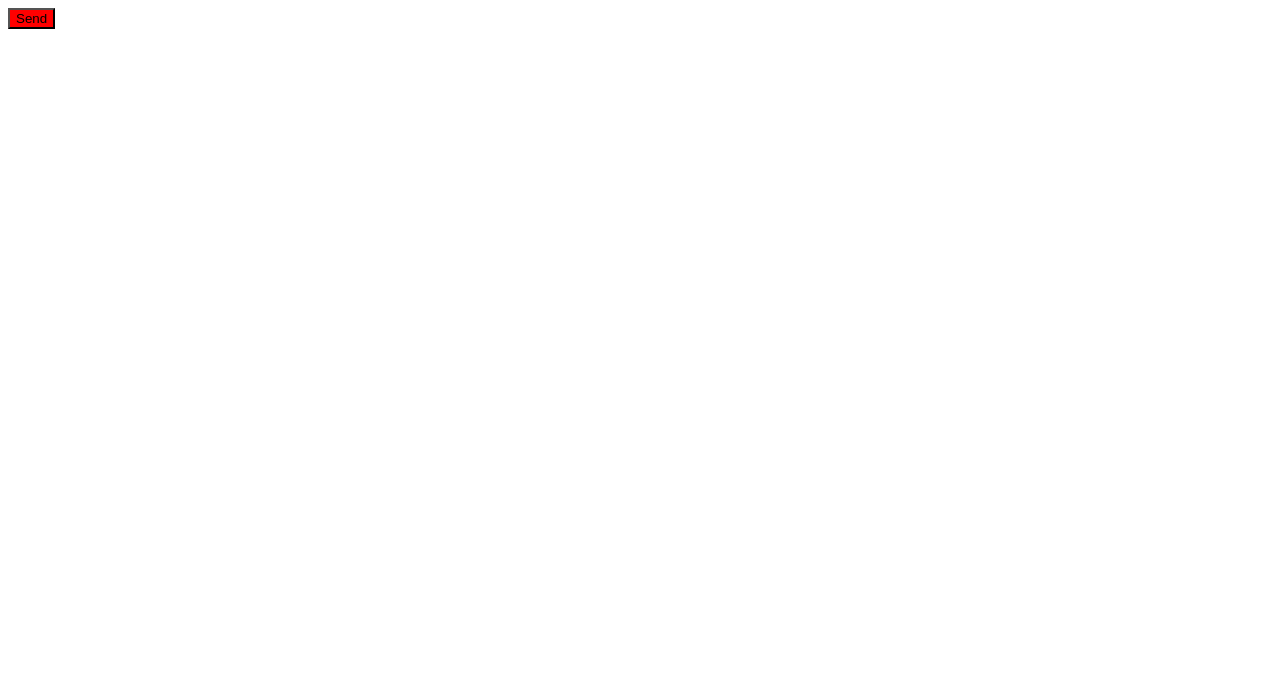
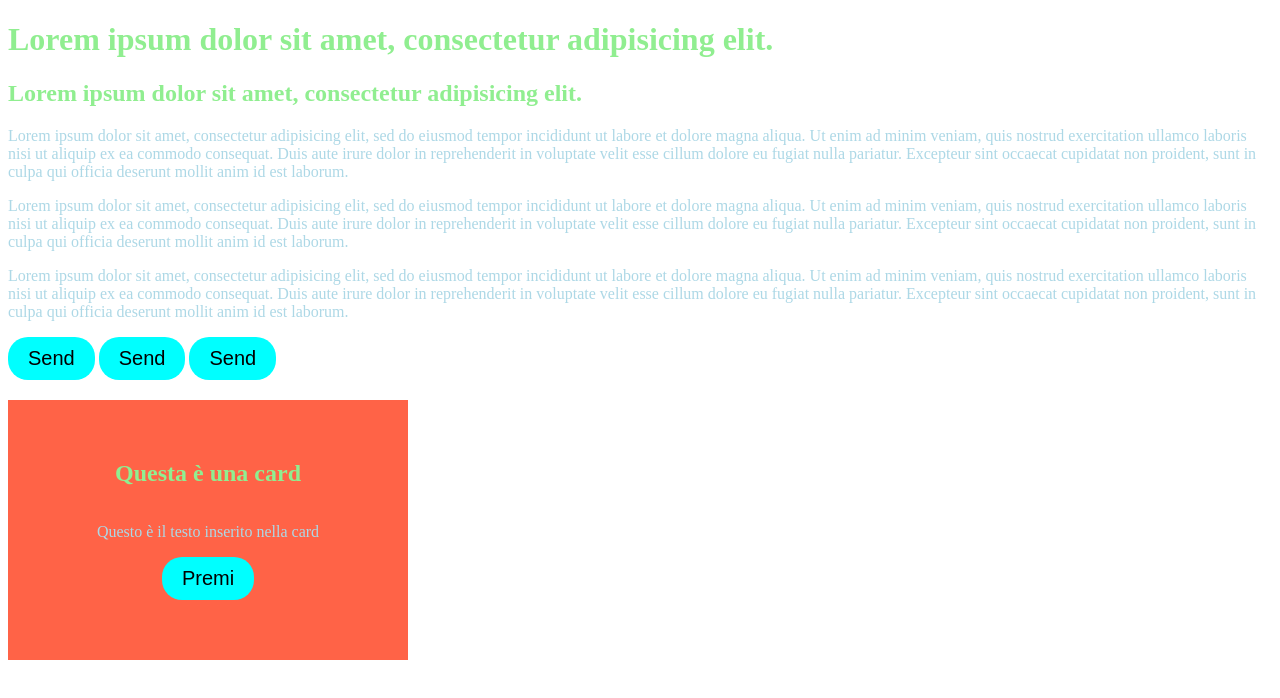
Before and after one commit to ManfrediMauroMarrone/html-sass-first, a plain HTML site: page index.html in a window 1280 px wide. Drawn offline with Linux system fonts and the light colour scheme.

Commit message:
inserito componenti html e style

```diff
--- a/index.html
+++ b/index.html
@@ -6,6 +6,18 @@
     <title></title>
   </head>
   <body>
+    <h1>Lorem ipsum dolor sit amet, consectetur adipisicing elit.</h1>
+    <h2>Lorem ipsum dolor sit amet, consectetur adipisicing elit.</h2>
+    <p>Lorem ipsum dolor sit amet, consectetur adipisicing elit, sed do eiusmod tempor incididunt ut labore et dolore magna aliqua. Ut enim ad minim veniam, quis nostrud exercitation ullamco laboris nisi ut aliquip ex ea commodo consequat. Duis aute irure dolor in reprehenderit in voluptate velit esse cillum dolore eu fugiat nulla pariatur. Excepteur sint occaecat cupidatat non proident, sunt in culpa qui officia deserunt mollit anim id est laborum.</p>
+    <p>Lorem ipsum dolor sit amet, consectetur adipisicing elit, sed do eiusmod tempor incididunt ut labore et dolore magna aliqua. Ut enim ad minim veniam, quis nostrud exercitation ullamco laboris nisi ut aliquip ex ea commodo consequat. Duis aute irure dolor in reprehenderit in voluptate velit esse cillum dolore eu fugiat nulla pariatur. Excepteur sint occaecat cupidatat non proident, sunt in culpa qui officia deserunt mollit anim id est laborum.</p>
+    <p>Lorem ipsum dolor sit amet, consectetur adipisicing elit, sed do eiusmod tempor incididunt ut labore et dolore magna aliqua. Ut enim ad minim veniam, quis nostrud exercitation ullamco laboris nisi ut aliquip ex ea commodo consequat. Duis aute irure dolor in reprehenderit in voluptate velit esse cillum dolore eu fugiat nulla pariatur. Excepteur sint occaecat cupidatat non proident, sunt in culpa qui officia deserunt mollit anim id est laborum.</p>
     <button type="button" name="button">Send</button>
+    <button type="button" name="button">Send</button>
+    <button type="button" name="button">Send</button>
+    <div class="card">
+      <h2>Questa è una card</h2>
+      <p>Questo è il testo inserito nella card</p>
+      <button type="button" name="button">Premi</button>
+    </div>
   </body>
 </html>
--- a/src/app.scss
+++ b/src/app.scss
@@ -1,5 +1,38 @@
-$background: red;
+$background: tomato;
+$buttonBackground: aqua;
+$paragraph: lightblue;
+$titles: lightgreen;
+$buttonText: 20px;
+$buttonMargin: 20px;
+$buttonRadius: 10px;
+$buttonPadding: 20px;
+$cardWidth: 400px;
+$cardPadding: 40px;
+h1,
+h2{
+  color: $titles;
+}
+
+p {
+  color: $paragraph;
+}
 
 button {
+  background-color: $buttonBackground;
+  margin-bottom: $buttonMargin;
+  padding: $buttonPadding / 2 $buttonPadding;
+  border-radius: $buttonRadius * 2;
+  border: 0;
+  font-size: $buttonText;
+}
+
+.card{
+  width: $cardWidth;
+  padding: $cardPadding 0;
+  display: flex;
+  flex-direction: column;
+  align-items: center;
+  justify-content: center;
+  text-align: center;
   background-color: $background;
 }
```
Also changed, not shown: dist/app.css.
